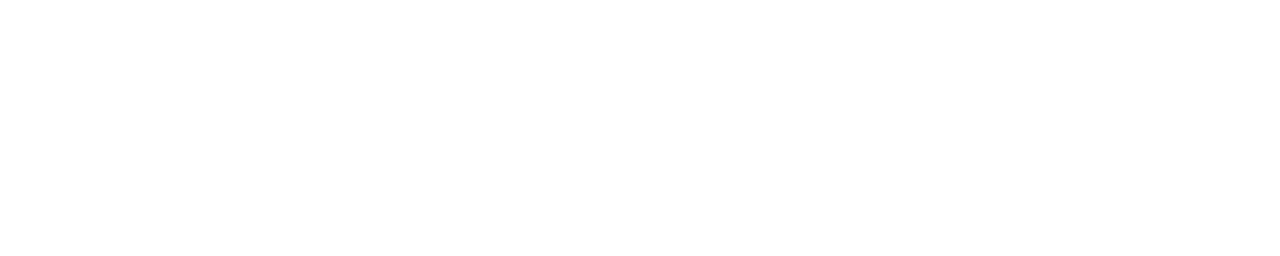
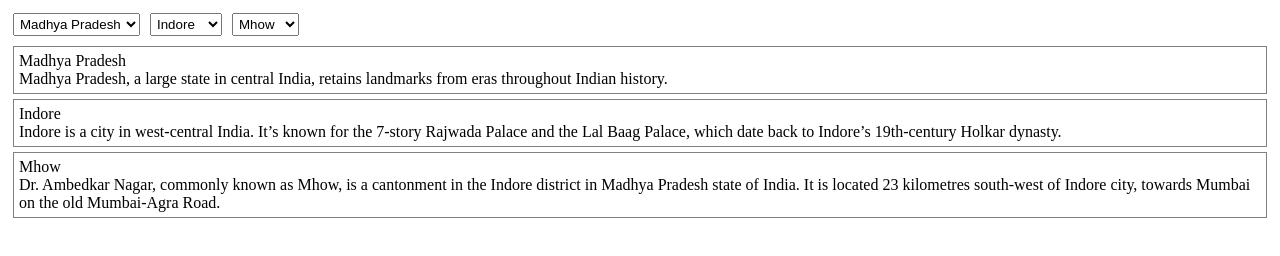
Before and after one commit to mahziyar110/React-Assignments---Placement-preparation---Dropdown---059p0fxlb813, a React app: page / in a window 1280 px wide. Built offline with nearby package versions, Linux system fonts and the light colour scheme.

Commit message:
new commit

```diff
--- a/src/components/App.js
+++ b/src/components/App.js
@@ -1,152 +1,283 @@
-import React, { useState,useReducer } from "react";
+import React, { useState, useReducer } from "react";
 import "./../styles/App.css";
 
+const states = [
+  {
+    name: "Madhya Pradesh",
+    description:
+      "Madhya Pradesh, a large state in central India, retains landmarks from eras throughout Indian history.",
+    city: [
+      {
+        name: "Indore",
+        description:
+          "Indore is a city in west-central India. It’s known for the 7-story Rajwada Palace and the Lal Baag Palace, which date back to Indore’s 19th-century Holkar dynasty.",
+        landmarks: [
+          {
+            name: "Mhow",
+            description:
+              "Dr. Ambedkar Nagar, commonly known as Mhow, is a cantonment in the Indore district in Madhya Pradesh state of India. It is located 23 kilometres south-west of Indore city, towards Mumbai on the old Mumbai-Agra Road.",
+          },
+          {
+            name: "Dewas",
+            description:
+              "Dewas is a city in the Malwa region of the Indian state of Madhya Pradesh. The municipality was formerly the seat of two princely states during the British Raj, Dewas Junior state and Dewas Senior state, ruled by the Puar clan of Maratha.",
+          },
+        ],
+      },
+      {
+        name: "Bhopal",
+        description:
+          "DBhopal is a city in the central Indian state of Madhya Pradesh. It's one of India’s greenest city. There are two main lakes, the Upper Lake and the Lower Lake.",
+        landmarks: [
+          {
+            name: "MANIT",
+            description:
+              "Maulana Azad National Institute of Technology Bhopal is a public technical university located in Bhopal, Madhya Pradesh, India. It is part of a group of publicly funded institutions in India known as National Institutes of Technology. ",
+          },
+          {
+            name: "Berasia",
+            description:
+              "Berasia is a landmark and a nagar palika in Bhopal district in the state of Madhya Pradesh, India. ",
+          },
+        ],
+      },
+      {
+        name: "Gwalior",
+        description:
+          "Gwalior is a city in the central Indian state of Madhya Pradesh. It's known for its palaces and temples, including the Sas Bahu Ka Mandir intricately carved Hindu temple. ",
+        landmarks: [
+          {
+            name: "Ajaypur",
+            description: "Little less known city Ajaypur.",
+          },
+        ],
+      },
+    ],
+  },
+  {
+    name: "Jharkhand",
+    description:
+      "Jharkhand is a state in eastern India. It's known for its waterfalls, the elegant Jain temples of Parasnath Hill and the elephants and tigers of Betla National Park.",
+    city: [
+      {
+        name: "Dhanbad",
+        description:
+          "Dhanbad is the second-most populated city in the Indian state of Jharkhand. It ranks as the 33rd largest city in India and is the 42nd largest million-plus urban agglomeration in India. It is the 96th fastest growing urban area of the world by the City Mayors Foundation.",
+        landmarks: [
+          {
+            name: "IIT(ISM) Dhanbad",
+            description:
+              "Indian Institute of Technology (Indian School of Mines) Dhanbad is a public technical and research university located in Dhanbad, India. It is an Institute of National Importance. IIT has 18 academic departments covering Engineering,",
+          },
+          {
+            name: "Hirapur",
+            description:
+              "Hirapur is a census landmark in Balaghat district in the Indian state of Madhya Pradesh.",
+          },
+        ],
+      },
+      {
+        name: "Wasseypur",
+        description:
+          "Wasseypur is a neighbourhood in the city of Dhanbad in Dhanbad Sadar subdivision of Dhanbad district in the state of Jharkhand in India. ",
+        landmarks: [
+          {
+            name: "Pandey muhalla",
+            description:
+              "Located behind the dhanbad junction is must visit place.",
+          },
+          {
+            name: "MPI Hall",
+            description: "Space for everyone",
+          },
+        ],
+      },
+      {
+        name: "Hazaribagh",
+        description:
+          "Hazaribagh is a city and a municipal corporation in Hazaribagh district in the Indian state of Jharkhand. It is the divisional headquarters of North Chotanagpur division.",
+        landmarks: [
+          {
+            name: "Shaheed Nirmal Mahto Park",
+            description: "Famous for its giant dinosaur structure",
+          },
+          {
+            name: "Gandhi Maidan",
+            description: "Ideal for conduction major events",
+          },
+        ],
+      },
+    ],
+  },
+  {
+    name: "Assam",
+    description:
+      "Assam is a state in northeastern India known for its wildlife, archeological sites and tea plantations. ",
+    city: [
+      {
+        name: "Guwhati",
+        description:
+          "Guwahati is a sprawling city beside the Brahmaputra River in the northeast Indian state of Assam. It’s known for holy sites like the hilltop Kamakhya Temple,",
+        landmarks: [
+          {
+            name: "Ganesh Guri",
+            description: "Famous because of PVR city center.",
+          },
+          {
+            name: "Kalyani Nagar",
+            description: "located near famous Lakshmi Nagar",
+          },
+        ],
+      },
+      {
+        name: "dimapur",
+        description:
+          "Dimapur is a city in Nagaland, India. It is the most populous city of Nagaland and also the most densely populated city in the state with an estimated population of about 250,000.",
+        landmarks: [
+          {
+            name: "City Tower",
+            description: "Giant Tower standing by the road since history.",
+          },
+          {
+            name: "Sunday Market",
+            description: "Famous for its weekend Sale on all items.",
+          },
+        ],
+      },
+      {
+        name: "Tezpur",
+        description:
+          "Tezpur is a landmark and urban agglomeration in Sonitpur district, Assam state, India. Tezpur is located on the banks of the river Brahmaputra, 175 kilometres northeast of Guwahati, and is the largest of the north bank landmarks with a population exceeding 100,000 as per Metropolitan Census 2011.",
+        landmarks: [
+          {
+            name: "Bamuni Hills",
+            description: "Best location for photoshoots",
+          },
+          {
+            name: "Bhujkhowa Bazar",
+            description: "Central Market for Tezpur",
+          },
+        ],
+      },
+    ],
+  },
+  {
+    name: "Bihar",
+    description:
+      "Bihar is a state in East India, bordering Nepal. It is divided by the River Ganges, which floods its fertile plains. Important Buddhist pilgrimage sites include the Bodhi Tree in Bodhgaya's Mahabodhi Temple, under which the Buddha allegedly meditated.",
+    city: [
+      {
+        name: "Patna",
+        description:
+          "Patna is an ancient city that sprawls along the south bank of the Ganges River in Bihar, northeast India.",
+        landmarks: [
+          {
+            name: "Sonpur",
+            description:
+              "Sonpur is a city and sub-division in the Indian state of Bihar, situated on the banks of the River Gandak and Ganges River in the Saran District.",
+          },
+          {
+            name: "Maner",
+            description:
+              "Maner also spelled Maner or Maner Sharif, is a satellite landmark in Patna Metropolitan Region, in the Patna district in the Indian state of Bihar. Maner Sharif lies 24 km west of Patna the capital of Bihar on National Highway 30.",
+          },
+        ],
+      },
+      {
+        name: "Gaya",
+        description:
+          "Gaya is a holy city beside the Falgu River, in the northeast Indian state of Bihar. It’s known for 18th-century Vishnupad Mandir, a riverside temple with an octagonal shrine. Close by, ancient Mangla Gauri Temple is set on a hilltop. ",
+        landmarks: [
+          {
+            name: "Bakraur",
+            description:
+              "Bakraur, sometimes called Bakrour, is a village located slightly east of Bodh Gaya in the state of Bihar, India. It lies directly across the Phalgu River from the landmark of Bodh Gaya, where Gautama Buddha is said to have attained enlightenment.",
+          },
+          {
+            name: "Barachatti",
+            description:
+              "Barachatti is a block in the Gaya district of Bihar, India. Barachatti contains 141 villages and 13 gram panchayat. Sarwan bazar is the biggest and Nimi is the smallest village of Barachatti. The total population in Barachatti sub-district is 142,534 according to the census during 2011 by Indian Government.",
+          },
+        ],
+      },
+      {
+        name: "Darbhanga",
+        description:
+          "Darbhanga is a city and Municipal Corporation in the Indian state of Bihar. It is the 6th largest city of Bihar, only after Patna, Gaya, Bhagalpur, Muzaffarpur and Purnea. It is the headquarters of Darbhanga district and Darbhanga division and was the seat of the Raj Darbhanga and capital of the Mithila region.",
+        landmarks: [
+          {
+            name: "Singhwara",
+            description: "Famous for its Groundnut Market",
+          },
+          {
+            name: "Jale",
+            description: "Famous for its roasted seads market.",
+          },
+        ],
+      },
+    ],
+  },
+];
 
-const states = [{
-	name : "Madhya Pradesh",
-	description:"Madhya Pradesh, a large state in central India, retains landmarks from eras throughout Indian history.",
-	city :[{
-		name : "Indore",
-		description:"Indore is a city in west-central India. It’s known for the 7-story Rajwada Palace and the Lal Baag Palace, which date back to Indore’s 19th-century Holkar dynasty.",
-		landmarks :[{
-			name : "Mhow",
-			description:"Dr. Ambedkar Nagar, commonly known as Mhow, is a cantonment in the Indore district in Madhya Pradesh state of India. It is located 23 kilometres south-west of Indore city, towards Mumbai on the old Mumbai-Agra Road.",
-		},{
-			name : "Dewas",
-			description:"Dewas is a city in the Malwa region of the Indian state of Madhya Pradesh. The municipality was formerly the seat of two princely states during the British Raj, Dewas Junior state and Dewas Senior state, ruled by the Puar clan of Maratha.",
-		}]
-	},{
-		name : "Bhopal",
-		description:"DBhopal is a city in the central Indian state of Madhya Pradesh. It's one of India’s greenest city. There are two main lakes, the Upper Lake and the Lower Lake.",
-		landmarks :[{
-			name : "MANIT",
-			description:"Maulana Azad National Institute of Technology Bhopal is a public technical university located in Bhopal, Madhya Pradesh, India. It is part of a group of publicly funded institutions in India known as National Institutes of Technology. ",
-		},{
-			name: "Berasia",
-			description:"Berasia is a landmark and a nagar palika in Bhopal district in the state of Madhya Pradesh, India. ",
-		}]
-	},{
-		name : "Gwalior",
-		description:"Gwalior is a city in the central Indian state of Madhya Pradesh. It's known for its palaces and temples, including the Sas Bahu Ka Mandir intricately carved Hindu temple. ",
-		landmarks :[{
-			name : "Ajaypur",
-			description:"Little less known city Ajaypur.",
-		}]
-	}]
-},{
-	name : "Jharkhand",
-	description:"Jharkhand is a state in eastern India. It's known for its waterfalls, the elegant Jain temples of Parasnath Hill and the elephants and tigers of Betla National Park.",
-	city :[{
-		name : "Dhanbad",
-		description:"Dhanbad is the second-most populated city in the Indian state of Jharkhand. It ranks as the 33rd largest city in India and is the 42nd largest million-plus urban agglomeration in India. It is the 96th fastest growing urban area of the world by the City Mayors Foundation.",
-		landmarks :[{
-			name : "IIT(ISM) Dhanbad",
-			description:"Indian Institute of Technology (Indian School of Mines) Dhanbad is a public technical and research university located in Dhanbad, India. It is an Institute of National Importance. IIT has 18 academic departments covering Engineering,",
-		},{
-			name : "Hirapur",
-			description:"Hirapur is a census landmark in Balaghat district in the Indian state of Madhya Pradesh.",
-		}]
-	},{
-		name : "Wasseypur",
-		description:"Wasseypur is a neighbourhood in the city of Dhanbad in Dhanbad Sadar subdivision of Dhanbad district in the state of Jharkhand in India. ",
-		landmarks :[{
-			name : "Pandey muhalla",
-			description:"Located behind the dhanbad junction is must visit place.",
-		},{
-			name : "MPI Hall",
-			description:"Space for everyone",
-		}]
-	},{
-		name : "Hazaribagh",
-		description:"Hazaribagh is a city and a municipal corporation in Hazaribagh district in the Indian state of Jharkhand. It is the divisional headquarters of North Chotanagpur division.",
-		landmarks :[{
-			name : "Shaheed Nirmal Mahto Park",
-			description:"Famous for its giant dinosaur structure",
-		},{
-			name : "Gandhi Maidan",
-			description:"Ideal for conduction major events",
-		}]
-	}]
-},{
-	name : "Assam",
-	description:"Assam is a state in northeastern India known for its wildlife, archeological sites and tea plantations. ",
-	city :[{
-		name : "Guwhati",
-		description:"Guwahati is a sprawling city beside the Brahmaputra River in the northeast Indian state of Assam. It’s known for holy sites like the hilltop Kamakhya Temple,",
-		landmarks :[{
-			name : "Ganesh Guri",
-			description:"Famous because of PVR city center.",
-		},{
-			name : "Kalyani Nagar",
-			description:"located near famous Lakshmi Nagar",
-		}]
-	},{
-		name : "dimapur",
-		description:"Dimapur is a city in Nagaland, India. It is the most populous city of Nagaland and also the most densely populated city in the state with an estimated population of about 250,000.",
-		landmarks :[{
-			name : "City Tower",
-			description:"Giant Tower standing by the road since history.",
-		},{
-			name : "Sunday Market",
-			description:"Famous for its weekend Sale on all items.",
-		}]
-	},{
-		name : "Tezpur",
-		description:"Tezpur is a landmark and urban agglomeration in Sonitpur district, Assam state, India. Tezpur is located on the banks of the river Brahmaputra, 175 kilometres northeast of Guwahati, and is the largest of the north bank landmarks with a population exceeding 100,000 as per Metropolitan Census 2011.",
-		landmarks :[{
-			name : "Bamuni Hills",
-			description:"Best location for photoshoots",
-		},{
-			name : "Bhujkhowa Bazar",
-			description:"Central Market for Tezpur",
-		}]
-	}]
-},{
-	name : "Bihar",
-	description:"Bihar is a state in East India, bordering Nepal. It is divided by the River Ganges, which floods its fertile plains. Important Buddhist pilgrimage sites include the Bodhi Tree in Bodhgaya's Mahabodhi Temple, under which the Buddha allegedly meditated.",
-	city :[{
-		name : "Patna",
-		description:"Patna is an ancient city that sprawls along the south bank of the Ganges River in Bihar, northeast India.",
-		landmarks :[{
-			name : "Sonpur",
-			description:"Sonpur is a city and sub-division in the Indian state of Bihar, situated on the banks of the River Gandak and Ganges River in the Saran District.",
-		},{
-			name : "Maner",
-			description:"Maner also spelled Maner or Maner Sharif, is a satellite landmark in Patna Metropolitan Region, in the Patna district in the Indian state of Bihar. Maner Sharif lies 24 km west of Patna the capital of Bihar on National Highway 30.",
-		}]
-	},{
-		name : "Gaya",
-		description:"Gaya is a holy city beside the Falgu River, in the northeast Indian state of Bihar. It’s known for 18th-century Vishnupad Mandir, a riverside temple with an octagonal shrine. Close by, ancient Mangla Gauri Temple is set on a hilltop. ",
-		landmarks :[{
-			name : "Bakraur",
-			description:"Bakraur, sometimes called Bakrour, is a village located slightly east of Bodh Gaya in the state of Bihar, India. It lies directly across the Phalgu River from the landmark of Bodh Gaya, where Gautama Buddha is said to have attained enlightenment.",
-		},{
-			name : "Barachatti",
-			description:"Barachatti is a block in the Gaya district of Bihar, India. Barachatti contains 141 villages and 13 gram panchayat. Sarwan bazar is the biggest and Nimi is the smallest village of Barachatti. The total population in Barachatti sub-district is 142,534 according to the census during 2011 by Indian Government.",
-		}]
-	},{
-		name : "Darbhanga",
-		description:"Darbhanga is a city and Municipal Corporation in the Indian state of Bihar. It is the 6th largest city of Bihar, only after Patna, Gaya, Bhagalpur, Muzaffarpur and Purnea. It is the headquarters of Darbhanga district and Darbhanga division and was the seat of the Raj Darbhanga and capital of the Mithila region.",
-		landmarks :[{
-			name : "Singhwara",
-			description:"Famous for its Groundnut Market",
-		},{
-			name : "Jale",
-			description:"Famous for its roasted seads market.",
-		}]
-	}]
-}];
+function App() {
+  // Do not alter/remove main div
+  const [st, setState] = useState(0);
+  const [ct, setCity] = useState(0);
+  const [lm, setLandmark] = useState(0);
 
+  return (
+    <div id="main">
+      <select
+        id="state"
+        onChange={(ev) => {
+          setState(ev.target.value);
+          setCity(0);
+          setLandmark(0);
+        }}
+        value={st}
+      >
+        {states.map((el, index) => {
+          return <option value={index}>{el.name}</option>;
+        })}
+      </select>
+      <select
+        id="city"
+        onChange={(ev) => {
+          setCity(ev.target.value);
+          setLandmark(0);
+        }}
+        value={ct}
+      >
+        {states[st].city.map((el, index) => {
+          return <option value={index}>{el.name}</option>;
+        })}
+      </select>
+      <select
+        id="landmark"
+        value={lm}
+        onChange={(ev) => setLandmark(ev.target.value)}
+      >
+        {states[st].city[ct].landmarks.map((el, index) => {
+          return <option value={index}>{el.name}</option>;
+        })}
+      </select>
 
-function App()
-{
-	// Do not alter/remove main div
-	return (
-	<div id="main">
-
-	</div>
-	);
+      <div id="state-name">
+        <div id="state-title">{states[st].name}</div>
+        <div id="state-description">{states[st].description}</div>
+      </div>
+      <div id="city-name">
+        <div id="city-title">{states[st].city[ct].name}</div>
+        <div id="city-description">{states[st].city[ct].description}</div>
+      </div>
+      <div id="landmark-name">
+        <div id="landmark-title">{states[st].city[ct].landmarks[lm].name}</div>
+        <div id="landmark-description">
+          {states[st].city[ct].landmarks[lm].description}
+        </div>
+      </div>
+    </div>
+  );
 }
 
-
 export default App;
--- a/src/styles/App.css
+++ b/src/styles/App.css
@@ -3,14 +3,24 @@
   text-align: center;
 }
 
-
-button{
+button {
   color: #27aedb;
   text-align: center;
   justify-content: center;
   align-items: center;
 }
 
-.bg-pink{
-	background-color:pink;
+.bg-pink {
+  background-color: pink;
 }
+
+select {
+  margin: 5px;
+  padding: 2px;
+}
+
+[id*="name"] {
+  margin: 5px;
+  padding: 5px;
+  border: solid 1px gray;
+}
```
Lines whose indentation alone changed are shown as unchanged.
